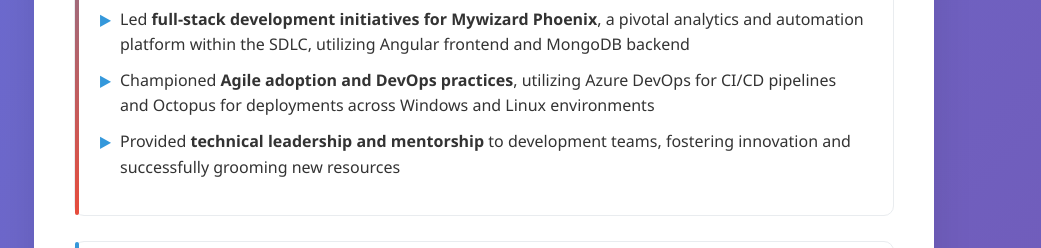
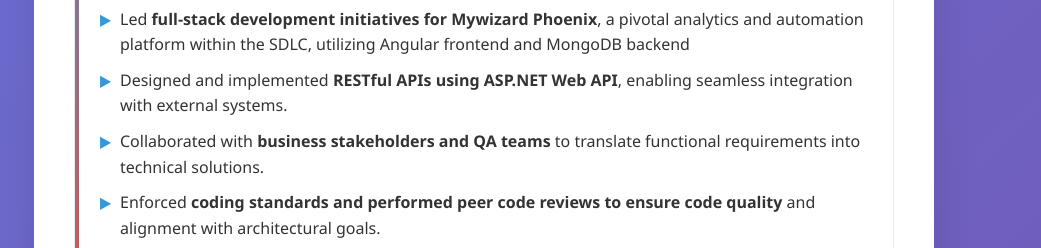
Before and after one commit to shinelawrence87/Lawrence, a plain HTML site: page index.html in a window 1280 px wide. Shown: the part 1907-2155 px from the top of the page, without its empty margins (156-1197 px from the left). Drawn offline with Linux system fonts and the light colour scheme.

Commit message:
index.html

```diff
--- a/index.html
+++ b/index.html
@@ -454,6 +454,9 @@
                         <li>Orchestrated the <strong>implementation of a high-availability Data Sync Service</strong> for GenWizard, ensuring resilient and fault-tolerant synchronization of project entities with RAG systems</li>
                         <li>Pioneered the <strong>development of a suite of AI-driven tools</strong>, including Object Classification, Synthetic Data Generator, User Story Generator, and Automated TestCase Generator</li>
                         <li>Led <strong>full-stack development initiatives for Mywizard Phoenix</strong>, a pivotal analytics and automation platform within the SDLC, utilizing Angular frontend and MongoDB backend</li>
+                        <li>Designed and implemented <strong>RESTful APIs using ASP.NET Web API</strong>, enabling seamless integration with external systems.</li>
+                        <li>Collaborated with <strong>business stakeholders and QA teams</strong> to translate functional requirements into technical solutions.</li>
+                        <li>Enforced <strong>coding standards and performed peer code reviews to ensure code quality</strong> and alignment with architectural goals.</li>
                         <li>Championed <strong>Agile adoption and DevOps practices</strong>, utilizing Azure DevOps for CI/CD pipelines and Octopus for deployments across Windows and Linux environments</li>
                         <li>Provided <strong>technical leadership and mentorship</strong> to development teams, fostering innovation and successfully grooming new resources</li>
                     </ul>
```
